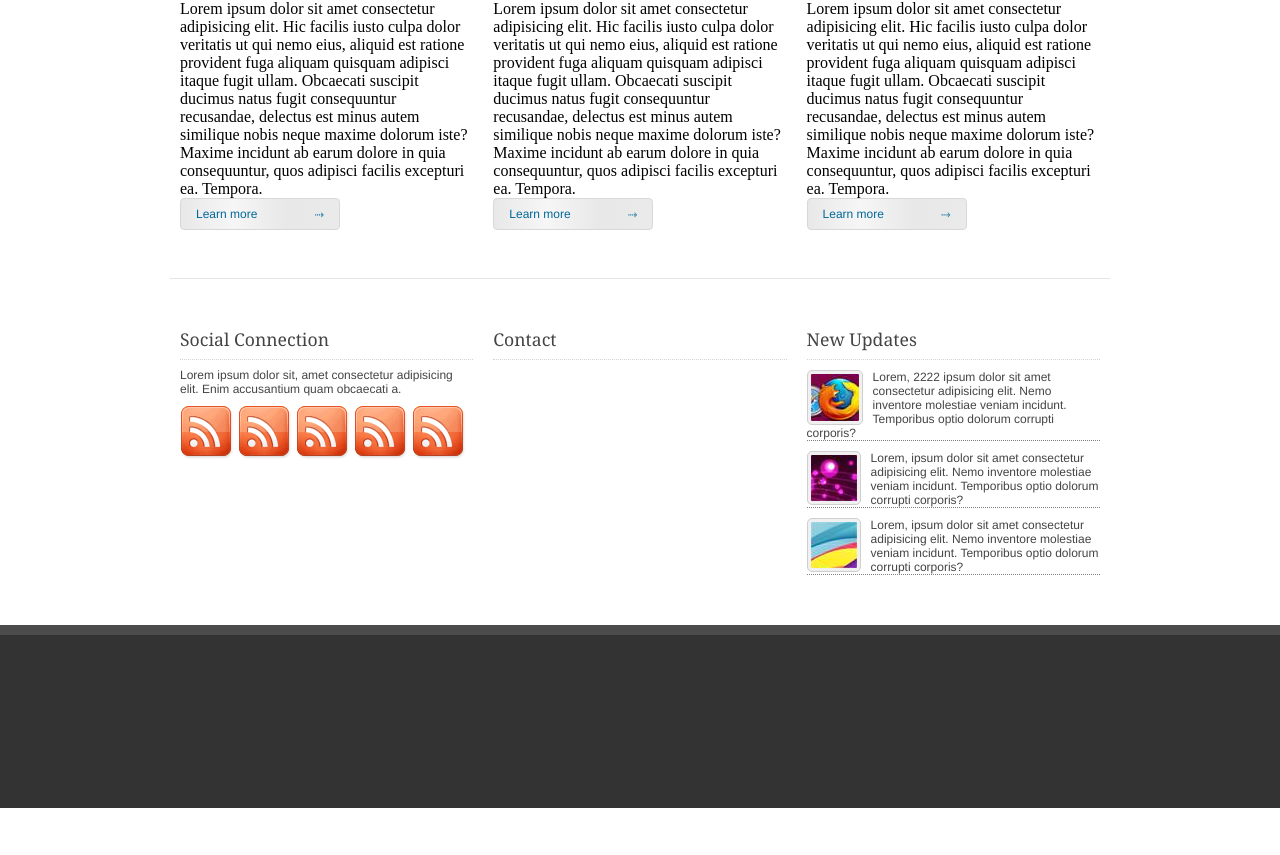
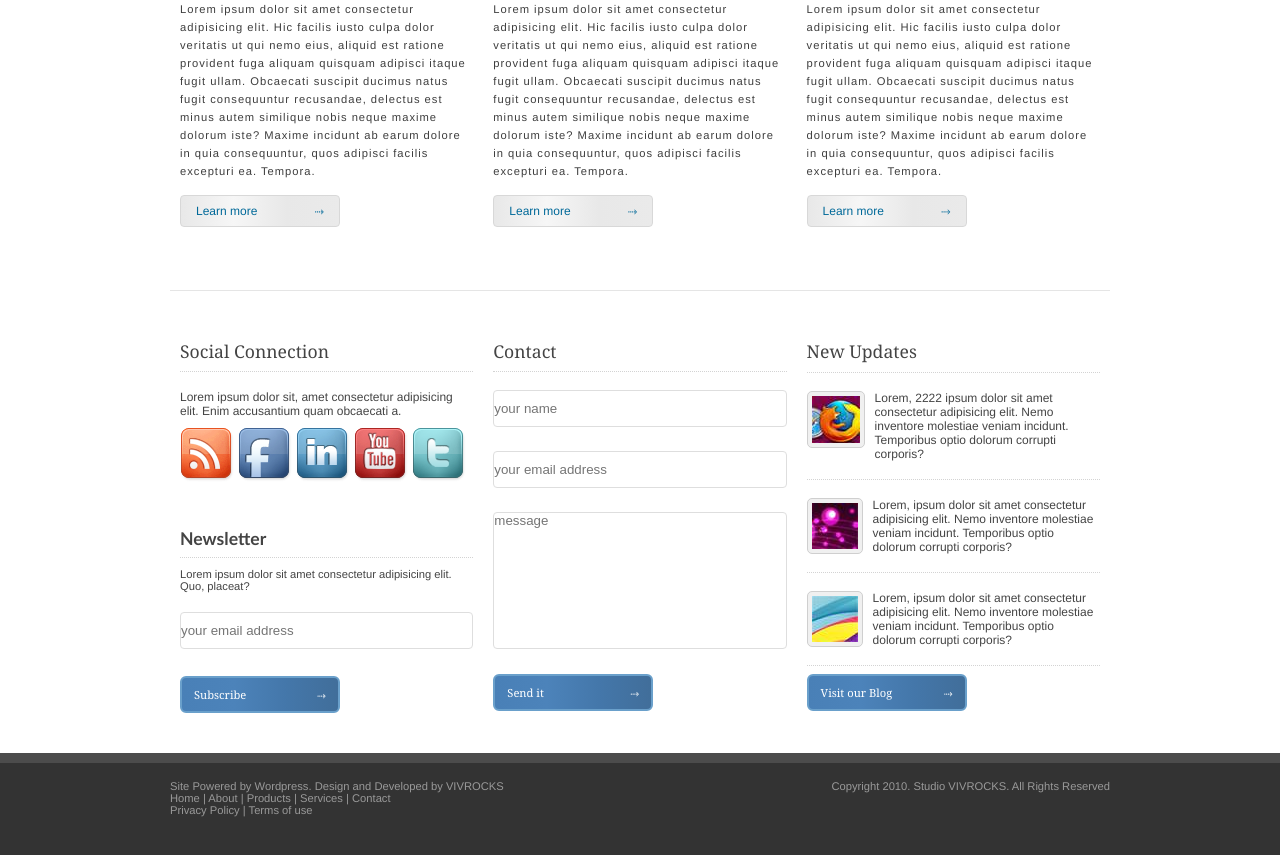
Before and after one commit to faridnuriyev/site2, a plain HTML site: page index.htm in a window 1280 px wide. Shown: the part 889-1744 px from the top of the page. Before the commit the page ends 1697 px from the top, so only its background shows below. Drawn offline with Linux system fonts and the light colour scheme.

Commit message:
footer elave edildi

```diff
--- a/css/style.css
+++ b/css/style.css
@@ -51,6 +51,7 @@ h3{
 h5{
     font: .75em Helvetica;
     color: #444444;
+    padding: 10px 0 0 0;
 }
 article img {
     padding: 19px 0 17px 0;
@@ -69,6 +70,13 @@ hr {
     clear: both;
 }
 .col { padding: 20px 10px }
+
+article p {
+    font: .7em Helvetica ;
+    letter-spacing: 1px;
+    line-height: 18px;
+    color: #3e3e3e;
+}
 .btn1 {
     font: .75em Helvetica;
     color: #016999;
@@ -78,6 +86,7 @@ hr {
     border-radius: 4px;
     background: linear-gradient(to right, #e8e8e8, #f6f6f6, #e8e8e8, #eaeaea);
     text-align: left;
+    margin: 15px 0;
 }
 .btn1 span { float: right}
 
@@ -88,17 +97,57 @@ hr {
     float: left;
     padding: 4px 2px 0 0;
 }
+.letter-item{
+    margin: 42px 0 0 0;
+}
+.letter{
+    font: bold 1.1em Gill Sans;
+    color: #444444;
+}
+.letter-text{
+    font: .7em Helvetica;
+    color: #444444;
+    padding: 2px 0 10px 0;
+}
+.input-mail{
+    margin: 0 0 13px 0;
+
+}
+input{
+    border: 1px solid #dedede;
+    border-radius: 4px ;
+    padding: 10px 0 10px 0;
+    margin: 10px 0 14px 0;
+    width: 100%;
+}
+.contact-message input{
+    padding: 0 0 120px 0;
+}
+.mid-btn{
+    padding: 11px 0 0 0;
+}
+.btn-2{
+    padding: 9px 12px;
+    font: .7em Georgia;
+    color: #ffffff;
+    width: 160px;
+    border: 2px solid #6aa0cb;
+    border-radius: 6px;
+    background: linear-gradient(to right, #4980b7, #4c83ba, #4477aa, #416e9a);
+    text-align: left;
+}
+.btn-2 span{
+    float: right;
+}
 .update-list{
     border-top: dotted ;
 }
 .update-item {
-    margin-top: 10px;
-    margin-bottom: 10px;
-    border-bottom: 1px dotted grey;
+    padding: 10px 0 10px 0;
 }
 .update-avatar {
     float: left;
-    padding: 3px;
+    padding: 4px;
     background: #f0f0f0;
     border-color: #cfcfcf;
     border-width: 1px;
@@ -119,7 +168,17 @@ footer{
     background: #333;
     border-top: 10px solid #4c4c4c  ;
 }
-
+footer .container{
+    padding: 17px 0 ;
+    font: .7em Helvetica;
+    color: #999999;
+}
+.footer-left{
+    float: left;
+}
+.footer-right{
+    float: right;
+}
 @media only screen and (min-width: 768px) {
     nav { text-align: inherit }
     nav ul { float: right; }
--- a/index.htm
+++ b/index.htm
@@ -50,31 +50,53 @@
                 </div>
                 <hr />
                 <div class="row">
-                    <div class="col"><h3>Social Connection</h3><hr class="xett" /><h5>Lorem ipsum dolor sit, amet consectetur adipisicing elit. Enim accusantium quam obcaecati a.</h5>
-                    <div class="social">
-                        <img src="img/rrs.png" alt="rrs">
-                        <img src="img/rrs.png" alt="rrs">
-                        <img src="img/rrs.png" alt="rrs">
-                        <img src="img/rrs.png" alt="rrs">
-                        <img src="img/rrs.png" alt="rrs">
+                        <div class="col"><h3>Social Connection</h3><hr class="xett" /><h5>Lorem ipsum dolor sit, amet consectetur adipisicing elit. Enim accusantium quam obcaecati a.</h5>
+                            <div class="social">
+                                <img src="img/rrs.png" alt="rrs">
+                                <img src="img/fb.png" alt="fb">
+                                <img src="img/linkedin.png" alt="in">
+                                <img src="img/youtube.png" alt="youtube">
+                                <img src="img/twitter.png" alt="twitter">
+                            </div>
+                            <div class="letter-item">
+                                <h3 class="letter">Newsletter</h3>
+                                <hr class="xett" />
+                                <p class="letter-text">Lorem ipsum dolor sit amet consectetur adipisicing elit. Quo, placeat?</p>
+                                <p class="input-mail"><input type="email" name="email" placeholder="your email address" /></p>
+                            </div>
+                            <div><button class="btn-2">Subscribe <span>⤑</span></button></div>
+                        </div>
+                    <div class="col"><h3>Contact</h3><hr class="xett" />
+                        <div class="contact-item">
+                            <p class="contact-name"><input type="text" name="user" placeholder="your name" /></p>
+                            <p class="contact-mail"><input type="email" name="email" placeholder="your email address" /></p>
+                            <p class="contact-message"><input type="text" name="message" placeholder="message" /></p>
+                        </div>
+                        <div class="mid-btn">
+                            <button class="btn-2">Send it <span>⤑</span></button>
+                        </div>
                     </div>
-                    </div>
-                    <div class="col"><h3>Contact</h3><hr class="xett" /></div>
-                    <div class="col"><h3>New Updates</h3><hr class="xett" />
+
+                    <div class="col"><h3>New Updates<hr class="xett" /></h3>
                         <div class="updates-list">
                             <div class="update-item">
                                 <img class="update-avatar" src="img/mozilla.jpg" alt="mozilla" />
                                 <p class="update-text">Lorem, 2222 ipsum dolor sit amet consectetur adipisicing elit. Nemo inventore molestiae veniam incidunt. Temporibus optio dolorum corrupti corporis?</p>
                             </div>
+                            <hr class="xett" />
 
                             <div class="update-item">
                                 <img class="update-avatar" src="img/purple.jpg" alt="mozilla" />
                                 <p class="update-text">Lorem, ipsum dolor sit amet consectetur adipisicing elit. Nemo inventore molestiae veniam incidunt. Temporibus optio dolorum corrupti corporis?</p>
                             </div>
-
+                            <hr class="xett" />
                             <div class="update-item">
                                 <img class="update-avatar" src="img/colors.jpg" alt="mozilla" />
                                 <p class="update-text">Lorem, ipsum dolor sit amet consectetur adipisicing elit. Nemo inventore molestiae veniam incidunt. Temporibus optio dolorum corrupti corporis?</p>
+                            </div>
+                            <hr class="xett" />
+                            <div>
+                                <button class="btn-2">Visit our Blog <span>⤑</span></button>
                             </div>
                         </div>
 
@@ -83,7 +105,16 @@
             </div>
         </main>
         <footer>
-            <div class="container"></div>
+            <div class="container">
+                <div class="footer-left">
+                    <p>Site Powered by Wordpress. Design and Developed by VIVROCKS </p>
+                    <p>Home | About | Products | Services | Contact </p>
+                    <p>Privacy Policy | Terms of use </p>
+                </div>
+                <div class="footer-right">
+                    <p>Copyright 2010. Studio VIVROCKS. All Rights Reserved</p>
+                </div>
+            </div>
         </footer>
     </body>
 </html>
```
